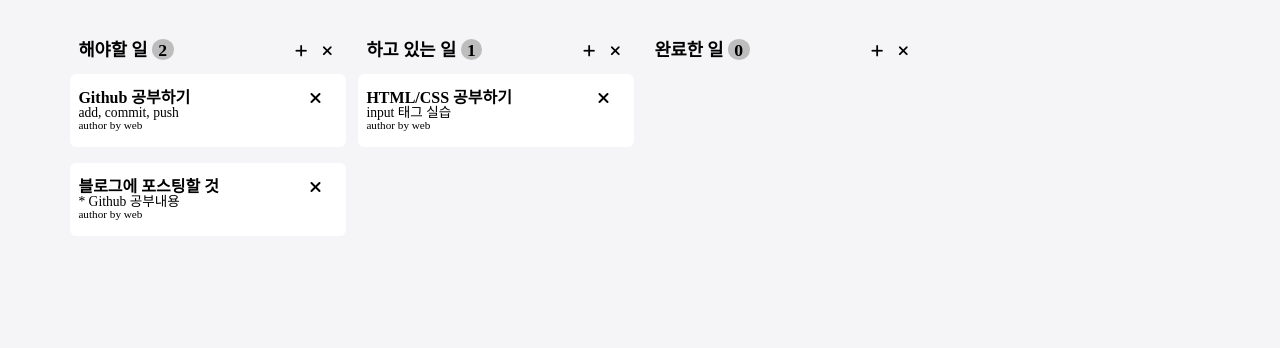
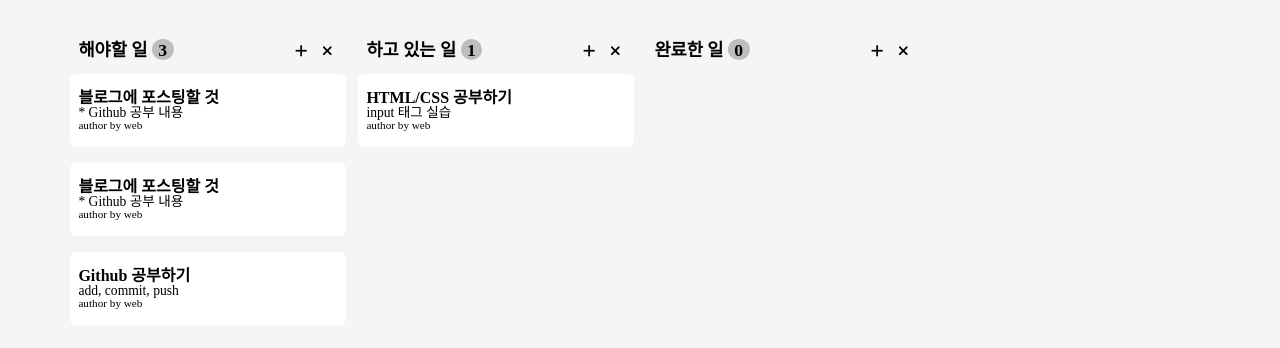
Before and after one commit to Moon-GD/fe-web-todo, a plain HTML site: page index.html in a window 1280 px wide. Shown: the part 92-440 px from the top of the page. Drawn offline with Linux system fonts and the light colour scheme.

Commit message:
link: json to cards

```diff
--- a/index.html
+++ b/index.html
@@ -52,20 +52,6 @@
                         <i class="fa-solid fa-xmark"></i>
                     </div>
                 </div>
-                <div class="card-frame" draggable="true" id="1">
-                    <h1>Github 공부하기
-                        <i class="fa-solid fa-xmark card-close-button"></i>
-                    </h1>
-                    <h2>add, commit, push</h2>
-                    <h3>author by web</h3>
-                </div>
-                <div class="card-frame" draggable="true" id="2">
-                    <h1>블로그에 포스팅할 것
-                        <i class="fa-solid fa-xmark card-close-button"></i>
-                    </h1>
-                    <h2>* Github 공부내용</h2>
-                    <h3>author by web</h3>
-                </div>
             </section>
             <section class="section-cardlist">
                 <div class="section-header">
@@ -75,13 +61,6 @@
                         <i class="card-plus-button fa-solid fa-plus"></i>
                         <i class="fa-solid fa-xmark"></i>
                     </div>
-                </div>
-                <div class="card-frame" draggable="true" id="3">
-                    <h1>HTML/CSS 공부하기
-                        <i class="fa-solid fa-xmark card-close-button"></i>
-                    </h1>
-                    <h2>input 태그 실습</h2>
-                    <h3>author by web</h3>
                 </div>
             </section>
             <section class="section-cardlist">
--- a/js/card.js
+++ b/js/card.js
@@ -1,34 +1,76 @@
 import { findParentTag, clearDomValue } from "./common.js"
 import { makeCardDragEvent } from "./drag/addDragEvent.js"
-import { PATH_TODO_LIST, PATH_DOING_LIST, PATH_DONE_LIST, getData } from "./data-storage/dataFunctions.js"
+import { TODO, DOING, DONE, PATH_TODO_LIST, PATH_DOING_LIST, PATH_DONE_LIST, getData } from "./data-storage/dataFunctions.js"
 
 const RegisterForm = document.querySelector(".card-register-form")
 const RegistrCancelBtn = document.querySelector("#register-cancel-button")
 const RegistrBtn = document.querySelector("#register-accept-button")
 const hiddenNewCard = document.querySelector(".hidden.card-frame");
 
-let todoList = []
-let doingList = []
-let doneList = []
+let todoLists = [[], [], []]
+
+async function updateTodoLists() {
+    todoLists[TODO] = await getData(PATH_TODO_LIST)
+    todoLists[DOING] = await getData(PATH_DOING_LIST)
+    todoLists[DONE] = await getData(PATH_DONE_LIST)
+}
+
+// 임시 함수
+// 추후 변경 필요
+let id = 100
+function giveCardID() {
+    id += 1
+    return id;
+}
+
+function makeCard(title, content) {
+    let newCard = hiddenNewCard.cloneNode(true)
+    newCard.classList = "card-frame"
+    newCard.setAttribute("draggable", true)
+    newCard.id = giveCardID()
+    makeCardDragEvent(newCard)
+
+    newCard.children[0].innerHTML = title
+    newCard.children[1].innerHTML = content
+    newCard.children[2].innerHTML = "author by web"
+
+    return newCard
+}
 
 async function cardShow() {
-    todoList = await getData(PATH_TODO_LIST)
-    doingList = await getData(PATH_DOING_LIST)
-    doneList = await getData(PATH_DONE_LIST)
+    await updateTodoLists()
+
+    let cards = [[], [], []]
+    let Headers = document.querySelectorAll(".section-header")
+
+    todoLists[TODO].forEach((todoList) => {
+        cards[TODO].push(makeCard(todoList.title, todoList.content))
+    })
+
+    todoLists[DOING].forEach((doingList) => {
+        cards[DOING].push(makeCard(doingList.title, doingList.content))
+    })
+
+    todoLists[DONE].forEach((doneList) => {
+        cards[DONE].push(makeCard(doneList.title, doneList.content))
+    })
+
+    Headers.forEach((Header, index) => {
+        cards[index].forEach((card) => {
+            Header.after(card)
+        })
+    })
+
+    await cardCounts()
 }
 
-function cardCounts() {
-    let cardLists = document.querySelectorAll("section.section-cardlist");
-    let elementLength = document.querySelectorAll("span.cardlist-length")
+async function cardCounts() {
+    await updateTodoLists()
 
-    cardLists.forEach((cardList, index) => {
-        let count = 0;
+    let cardLengths = document.querySelectorAll("span.cardlist-length")
 
-        cardList.childNodes.forEach((node) => {
-            if(node.classList && node.classList[0] == "card-frame") count += 1;
-        })
-
-        elementLength[index].innerHTML = count
+    cardLengths.forEach((cardLength, index) => {
+        cardLengths[index].innerHTML = todoLists[index].length
     })
 }
 
@@ -38,7 +80,8 @@ function appearRegisterForm(parentHeader) {
 }
 
 function registerCard() {
-    let newCard = hiddenNewCard.cloneNode(true)
+    let newCard = makeCard(RegisterForm.children[0].value, RegisterForm.children[1].value)
+    hiddenNewCard.cloneNode(true)
     let currentSection = findParentTag(RegisterForm, "SECTION")
 
     RegisterForm.style.display = "none";
@@ -50,17 +93,11 @@ function registerCard() {
 
     makeCardDragEvent(newCard)
 
-    newCard.children[0].innerHTML = RegisterForm.children[0].value
-    newCard.children[1].innerHTML = RegisterForm.children[1].value
-    newCard.children[2].innerHTML = "author by web"
-
     clearDomValue([RegisterForm.children[0], RegisterForm.children[1]])
 
     currentSection.children[0].after(newCard)
     cardCounts()
 }
-
-cardShow();
 
 function registerCancel() {
     clearDomValue([RegisterForm.children[0], RegisterForm.children[1]])
@@ -81,5 +118,6 @@ RegistrBtn.addEventListener("click", () => {
 })
 
 cardCounts();
+cardShow();
 
 export { cardCounts }
--- a/js/data-storage/dataFunctions.js
+++ b/js/data-storage/dataFunctions.js
@@ -1,3 +1,7 @@
+const TODO = 0
+const DOING = 1
+const DONE = 2
+
 const PATH_TODO_LIST = "js/data-storage/todoList.json"
 const PATH_DOING_LIST = "js/data-storage/doingList.json"
 const PATH_DONE_LIST = "js/data-storage/doneList.json"
@@ -18,6 +22,7 @@ async function getData(path) {
 
 
 export {
+    TODO, DOING, DONE,
     PATH_TODO_LIST, PATH_DOING_LIST, PATH_DONE_LIST,
     getData
 }
--- a/js/data-storage/doneList.json
+++ b/js/data-storage/doneList.json
@@ -0,0 +1,3 @@
+[
+
+]
--- a/js/data-storage/todoList.json
+++ b/js/data-storage/todoList.json
@@ -0,0 +1,17 @@
+[
+    {
+        "title": "Github 공부하기",
+        "content": "add, commit, push",
+        "author": "author by web"
+    },
+    {
+        "title": "블로그에 포스팅할 것",
+        "content": "* Github 공부 내용",
+        "author": "author by web"
+    },
+    {
+        "title": "블로그에 포스팅할 것",
+        "content": "* Github 공부 내용",
+        "author": "author by web"
+    }
+]
```
